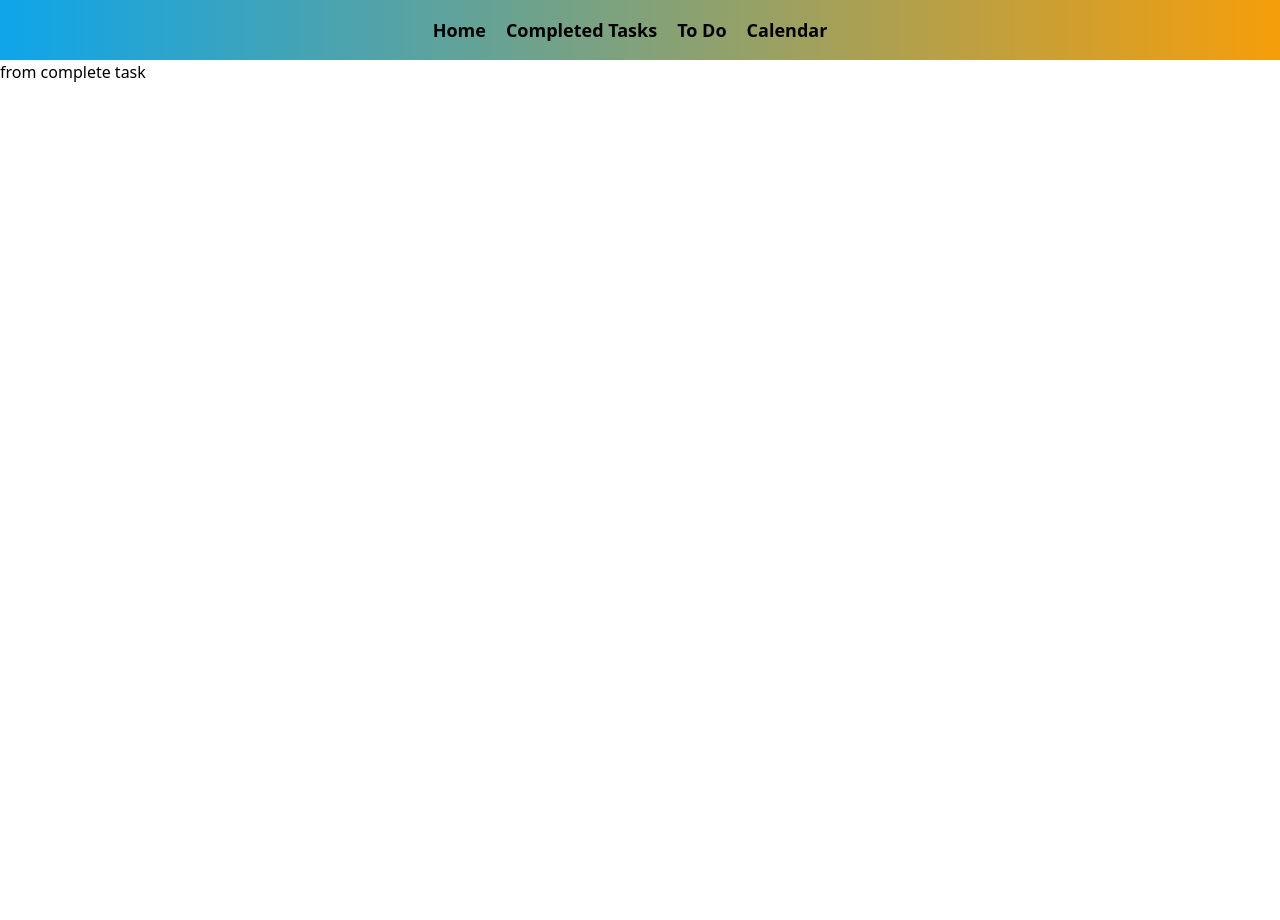
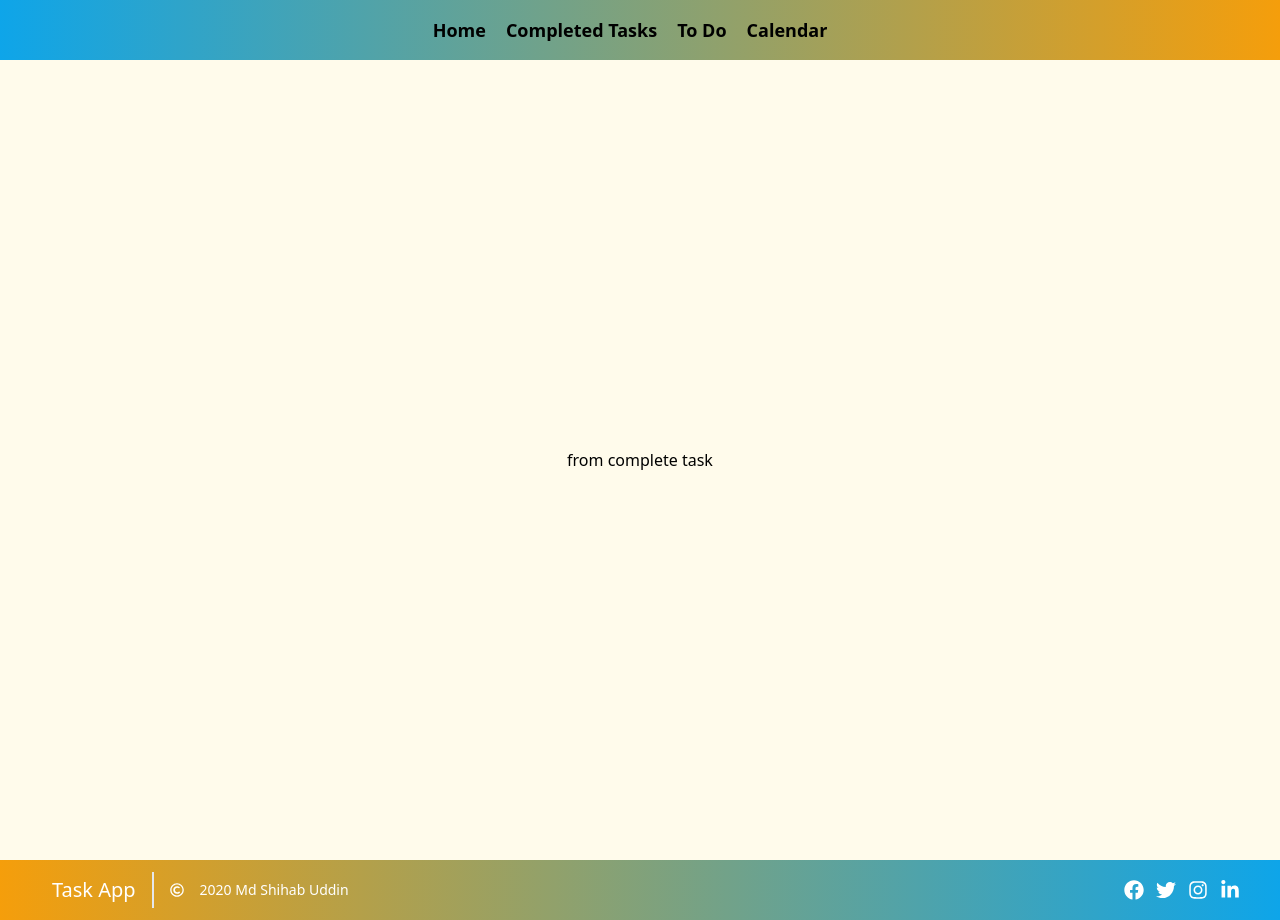
Before and after one commit to Shihab2022/task_app_client, a React (Create React App) app: page /complete in a window 1280 px wide. Before the commit the page ends 800 px from the top, so only its background shows below. Built offline with nearby package versions, Linux system fonts and the light colour scheme.

Commit message:
add some code

```diff
--- a/package.json
+++ b/package.json
@@ -12,6 +12,7 @@
     "react-day-picker": "^8.0.7",
     "react-dom": "^18.2.0",
     "react-icons": "^4.4.0",
+    "react-query": "^3.39.1",
     "react-router-dom": "^6.3.0",
     "react-scripts": "5.0.1",
     "web-vitals": "^2.1.4"
--- a/src/App.js
+++ b/src/App.js
@@ -4,6 +4,7 @@ import AddTask from './Pages/AddTask';
 import Calender from './Pages/Calender';
 import CompleteTask from './Pages/CompleteTask';
 import Home from './Pages/Home';
+import Footer from './sheared/Footer';
 import Navbar from './sheared/Navbar/Navbar';
 
 function App() {
@@ -18,7 +19,7 @@ function App() {
         <Route path='/complete' element={<CompleteTask/> }/>
       </Routes>
 
-
+   <Footer/>
     </div>
   );
 }
--- a/src/Pages/AddTask.js
+++ b/src/Pages/AddTask.js
@@ -1,9 +1,19 @@
 import React from 'react';
-
-const AddTask = () => {
+import { useQuery } from 'react-query'
+const AddTask = ({task}) => {
+    const { isLoading, error, data } = useQuery('tasks', () =>
+    // fetch('http://localhost:5000/task').then(res =>
+    fetch('https://secret-inlet-08431.herokuapp.com/task').then(res =>
+      res.json()
+    )
+  )
+  console.log(data)
+  console.log(task)
     return (
-        <div>
-            <h2>form add task</h2>
+        <div className='h-screen flex justify-center items-center bg-amber-50'>
+            <form action="">
+                <input type="text"  placeholder=''/>
+            </form>
         </div>
     );
 };
--- a/src/Pages/CompleteTask.js
+++ b/src/Pages/CompleteTask.js
@@ -2,7 +2,7 @@ import React from 'react';
 
 const CompleteTask = () => {
     return (
-        <div>
+        <div className='h-screen flex justify-center items-center bg-amber-50'>
             <h1>from complete task</h1>
         </div>
     );
--- a/src/Pages/Home.js
+++ b/src/Pages/Home.js
@@ -1,24 +1,87 @@
-import React from 'react';
+import React, { useEffect, useState } from 'react';
 import { useNavigate,Link } from "react-router-dom";
+import {  useQuery } from 'react-query'
+import AddTask from './AddTask';
+
+
 const Home = () => {
+    let navigate = useNavigate();
+    const [task,setTask]=useState('')
+    const [nvi,setNvi]=useState(false)
+// useEffect(()=>{
 
-    let navigate = useNavigate();
-    const handleEvent=(e)=>{
 
-        if (e.key === "Enter") {
-                navigate("/calender")
-            }
-            e.preventDefault();
-    }
+//     fetch('http://localhost:5000/addTask', {
+//         method: 'POST',
+//         headers: {
+//             'Content-Type': 'application/json',
+
+//           },
+//           body: JSON.stringify(task)
+//     })
+//     .then(response => response.json())
+//     .then(data => {
+
+// console.log(data)
+//     })
+
+// },[task])
+
+//   if (isLoading) return 'Loading...'
+
+//   if (error) return 'An error has occurred: ' + error.message
+
+const fromSubmit=(e)=>{
+    const task =e.target.task.value
+    // console.log(e)
+    // console.log(task)
+    setTask(task)
+    setNvi(!nvi)
+//     fetch('http://localhost:5000/add', {
+//         method: 'POST',
+//         headers: {
+//             'Content-Type': 'application/json',
+
+//           },
+//           body: JSON.stringify(task)
+//     })
+//     .then(response => response.json())
+//     .then(data => {
+
+// console.log(data)
+//     })
+
+    navigate("/addTask")
+    e.preventDefault();
+
+}
+console.log(task)
+
 
     return (
         <div className='flex justify-center h-screen bg-amber-100 items-center '>
-          <div className='flex justify-center items-center flex-cols'>
-          <input required onKeyPress={(e) =>handleEvent(e)} type="text" placeholder='Enter Your Task Title ' className= 'px-10 text-xl py-2 rounded-tl-lg rounded-bl-lg  border-amber-500  border-2 '/>
-          <Link to='/calender' className='bg-amber-500 py-3 rounded-br-lg rounded-tr-lg  px-4'>Add</Link>
+          <div >
+          <form className='flex justify-center items-center flex-cols' onSubmit={e=>fromSubmit(e)}>
+          <input  name='task'   type="text" placeholder='Enter Your Task Title ' className= 'px-10 text-xl py-2 rounded-tl-lg rounded-bl-lg  border-amber-500  border-2 '/>
+          <input type='submit' value="Add" className='bg-amber-500 py-3 rounded-br-lg rounded-tr-lg  px-4'/>
+          </form>
+{/* {
+   nvi&& <AddTask task={task}></AddTask>
+} */}
           </div>
         </div>
     );
 };
 
 export default Home;
+
+// onKeyPress={(e) =>handleEvent(e)}
+ // const handleEvent=(e)=>{
+
+    //     if (e.key === "Enter") {
+    //             navigate("/calender")
+
+    //         }
+    //         console.log(e.target.value)
+    //         e.preventDefault();
+    // }
--- a/src/index.js
+++ b/src/index.js
@@ -4,12 +4,15 @@ import './index.css';
 import App from './App';
 import reportWebVitals from './reportWebVitals';
 import { BrowserRouter } from "react-router-dom";
-
+import { QueryClient, QueryClientProvider } from 'react-query'
+const queryClient = new QueryClient()
 const root = ReactDOM.createRoot(document.getElementById('root'));
 root.render(
   <React.StrictMode>
     <BrowserRouter>
+    <QueryClientProvider client={queryClient}>
       <App />
+      </QueryClientProvider>
     </BrowserRouter>
   </React.StrictMode>
 );
--- /dev/null
+++ b/src/sheared/Footer.js
@@ -0,0 +1,33 @@
+import React from 'react';
+import { FaFacebook ,FaTwitter,FaInstagram,FaLinkedinIn,FaRegCopyright} from "react-icons/fa";
+
+const Footer = () => {
+    return (
+        <footer class="text-white body-font bg-gradient-to-r from-amber-500 to-sky-500 ">
+  <div class="container px-10 py-3 mx-auto flex items-center sm:flex-row flex-col">
+
+
+      <span class="ml-3 text-xl">Task App </span>
+
+    <p class="text-sm text-white sm:ml-4 flex  items-center justify-center sm:pl-4 sm:border-l-2 sm:border-gray-200 sm:py-2 sm:mt-0 mt-4"><FaRegCopyright className='mr-4'/>2020 Md Shihab Uddin
+    </p>
+    <span class="inline-flex text-xl text-white sm:ml-auto sm:mt-0 mt-4 justify-center sm:justify-start">
+      <a >
+        <FaFacebook/>
+      </a>
+      <a class="ml-3 ">
+        <FaTwitter/>
+      </a>
+      <a class="ml-3 ">
+       <FaInstagram/>
+      </a>
+      <a class="ml-3 ">
+        <FaLinkedinIn/>
+      </a>
+    </span>
+  </div>
+</footer>
+    );
+};
+
+export default Footer;
```
Also changed, not shown: 2 other files (tests, documents, lock files or other folders).
